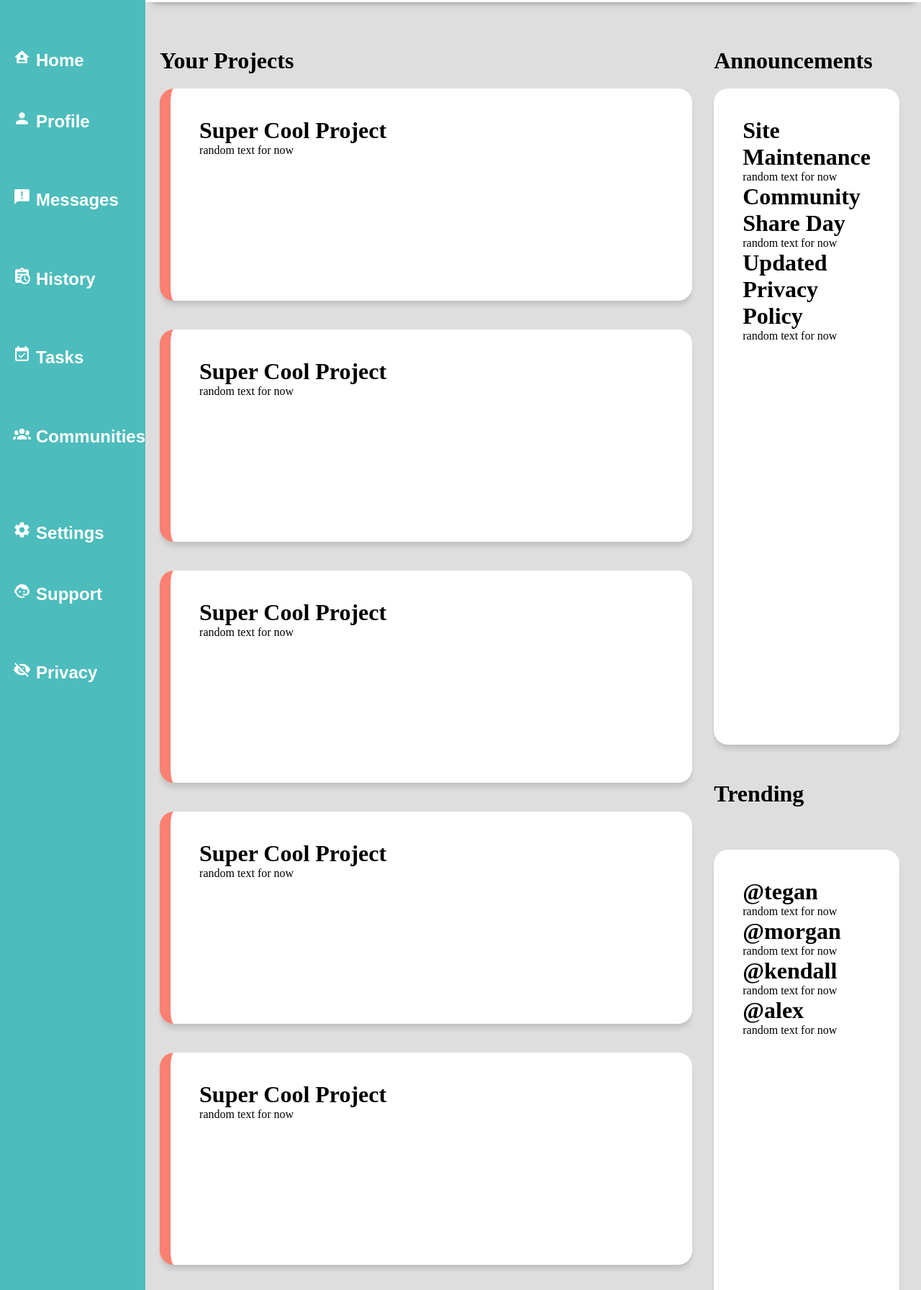
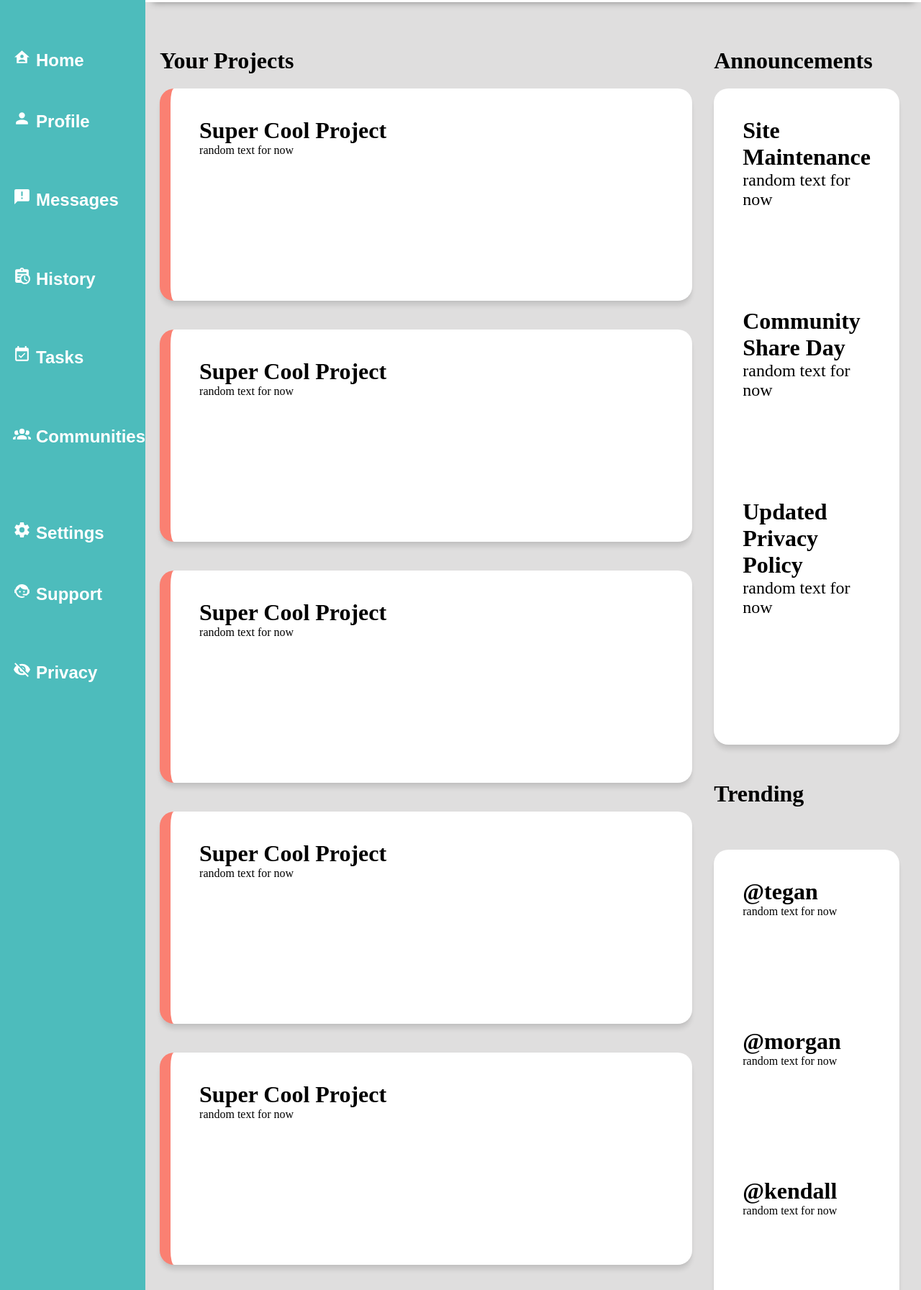
Before and after one commit to Arnish/Dashy, a plain HTML site: page index.html in a window 1280 px wide. Shown: the part 247-2040 px from the top of the page at 72% size. Drawn offline with Linux system fonts and the light colour scheme.

Commit message:
added grids for right side boxes

```diff
--- a/style.css
+++ b/style.css
@@ -89,6 +89,7 @@
     font-weight: bold;
     font-size: 1.5em;
     color: white;
+    border-radius: 20px;
 
 }
 
@@ -150,7 +151,7 @@
     color: white;
 }
 #headerButtons button:hover {
-    box-shadow: rgba(199, 148, 148, 0.16) 0px 10px 10px, rgb(106, 106, 106) 0px 0px 10px 3px;
+    /* box-shadow: rgba(199, 148, 148, 0.16) 0px 10px 10px, rgb(106, 106, 106) 0px 0px 10px 3px; */
     transform: scale(1.1);
     transition: 100ms ease-in-out;
 }
@@ -209,12 +210,16 @@
     border-radius: 20px;
     border-left: 15px solid salmon;
 }
-
+#mainLeft div:hover{
+    transform: scale(1.1);
+    transition: 100ms ease-in-out;
+}
 .mainTxtd, #announce, #trending {
     box-sizing: border-box; /* prevents padding from adding width to the div */
     padding: 40px;
     box-shadow: rgba(0, 0, 0, 0.1) 0px 8px 6px -1px, rgba(0, 0, 0, 0.06) 0px 2px 4px -1px;
 }
+
 
 #mainRight {
     display: grid;
@@ -222,6 +227,13 @@
     margin-left:15px;
     margin-right: 30px;
     margin-bottom: 100px;
+}
+
+#announce {
+    display: grid;
+}
+#trending {
+    display: grid;
 }
 
 #mainHead3 {
@@ -233,3 +245,8 @@
     background-color: white;
     border-radius: 20px;
 }
+
+#announce p{
+    font-size: 1.5em;
+    margin: auto;
+}
```
